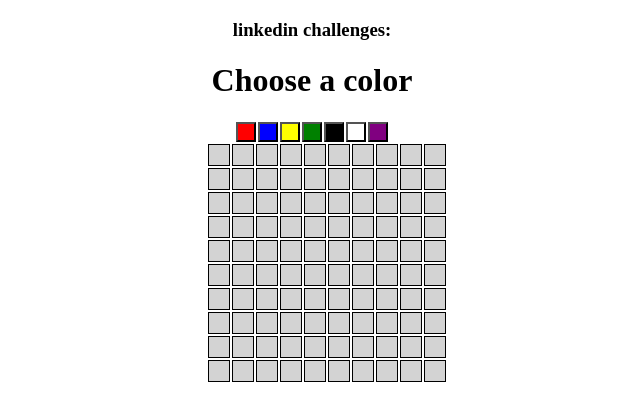
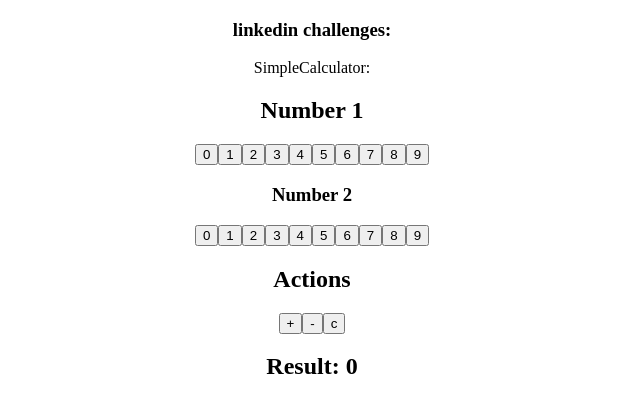
Before and after one commit to OrelAlon/linkedin-challenges, a React (Create React App) app: page / in a window 1280 px wide. Shown: the top 420 px of the page, without its empty margins (328-968 px from the left). Built offline with nearby package versions, Linux system fonts and the light colour scheme.

Commit message:
calculator

```diff
--- a/src/App.js
+++ b/src/App.js
@@ -17,6 +17,7 @@ import ScoreKeeper from "./ScoreKeeper/ScoreKeeper";
 import ToggleWindowEvent from "./ToggleWindowEvent/ToggleWindowEvent";
 import ColorPicker from "./ColorPicker/ColorPicker";
 import PixelArt from "./PixelArt/PixelArt";
+import { SimpleCalculator } from "./SimpleCalculator/SimpleCalculator";
 
 function App() {
   return (
@@ -32,7 +33,8 @@ function App() {
       {/* <ScoreKeeper /> */}
       {/* <ToggleWindowEvent />  */}
       {/* <ColorPicker /> */}
-      <PixelArt />
+      {/* <PixelArt /> */}
+      <SimpleCalculator />
       {/*  */}
       {/* <CounterOne /> */}
       {/* <CounterTwo /> */}
--- /dev/null
+++ b/src/SimpleCalculator/SimpleCalculator.js
@@ -0,0 +1,73 @@
+import { useReducer, useEffect } from "react";
+
+const initialState = {
+  num1: 0,
+  num2: 0,
+  result: 0,
+};
+
+function reducer(state, action) {
+  switch (action.type) {
+    case "SET_NUM_ONE":
+      return { ...state, num1: action.number };
+
+    case "SET_NUM_TWO":
+      return { ...state, num2: action.num };
+
+    case "ADD":
+      return { ...state, result: state.num1 + state.num2 };
+    case "SUBTRACT":
+      return { ...state, result: state.num1 - state.num2 };
+    case "ZERO":
+      return initialState;
+    default:
+  }
+}
+console.log(initialState);
+
+export const SimpleCalculator = () => {
+  const numbers = [0, 1, 2, 3, 4, 5, 6, 7, 8, 9];
+  const [state, dispatch] = useReducer(reducer, initialState);
+
+  useEffect(() => {
+    console.log(initialState);
+    console.log(state);
+  }, [initialState, state]);
+
+  return (
+    <div>
+      SimpleCalculator:
+      <div>
+        <h2>Number 1</h2>
+        {numbers.map((number) => (
+          <button
+            key={number}
+            onClick={() => dispatch({ type: "SET_NUM_ONE", number })}
+          >
+            {number}
+          </button>
+        ))}
+      </div>
+      <div>
+        <h3>Number 2</h3>
+        {numbers.map((num) => (
+          <button
+            key={num}
+            onClick={() => dispatch({ type: "SET_NUM_TWO", num })}
+          >
+            {num}
+          </button>
+        ))}
+      </div>
+      <div>
+        <h2>Actions</h2>
+        <button onClick={() => dispatch({ type: "ADD" })}>+</button>
+        <button onClick={() => dispatch({ type: "SUBTRACT" })}>-</button>
+        <button onClick={() => dispatch({ type: "ZERO" })}>c</button>
+      </div>
+      <div>
+        <h2>Result: {state.result}</h2>
+      </div>
+    </div>
+  );
+};
```
